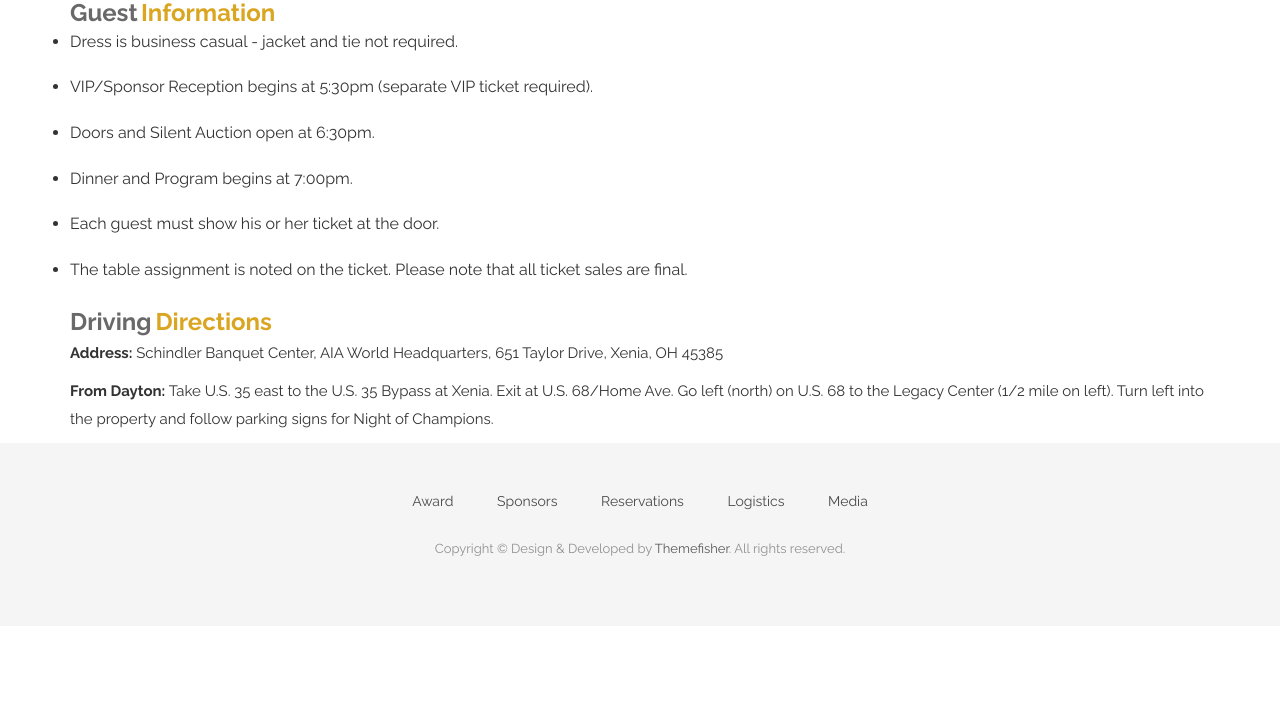
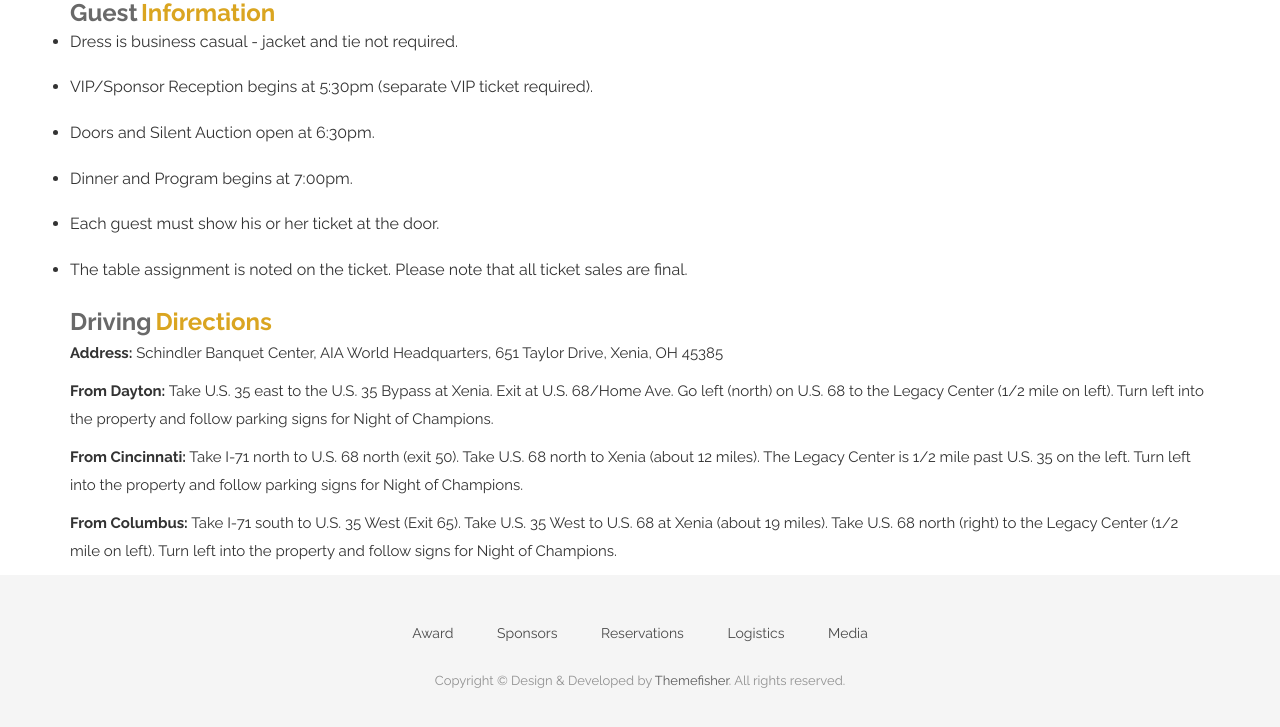
Before and after one commit to CruGlobal/NightofChampions, a Jekyll site: the page built from logistics.markdown, in a window 1280 px wide and 900 px high, scrolled down 838 px, cut to the strip 142-869 px from the top of the window. Built offline with Jekyll 4.4.1, drawn with Linux system fonts in a browser that asks for light colours; nearby versions of some CDN libraries; some web fonts are replaced; before the commit the page ends 1606 px from its top, so only the background shows below that.

Commit message:
Updated Logistics

```diff
--- a/logistics.markdown
+++ b/logistics.markdown
@@ -41,3 +41,6 @@ position: 5
 <div>
 <p><b>Address:</b> Schindler Banquet Center, AIA World Headquarters, 651 Taylor Drive, Xenia, OH 45385</p>
 <p><b>From Dayton:</b> Take U.S. 35 east to the U.S. 35 Bypass at Xenia.  Exit at U.S. 68/Home Ave.  Go left (north) on U.S. 68 to the Legacy Center (1/2 mile on left).  Turn left into the property and follow parking signs for Night of Champions.</p>
+<p><b>From Cincinnati:</b> Take I-71 north to U.S. 68 north (exit 50).  Take U.S. 68 north to Xenia (about 12 miles). The Legacy Center is 1/2 mile past U.S. 35 on the left.  Turn left into the property and follow parking signs for Night of Champions.</p>
+<p><b>From Columbus:</b> Take I-71 south to U.S. 35 West (Exit 65).  Take U.S. 35 West to U.S. 68 at Xenia (about 19 miles).  Take U.S. 68 north (right) to the Legacy Center (1/2 mile on left).  Turn left into the property and follow signs for Night of Champions.</p>
+</div>
```
